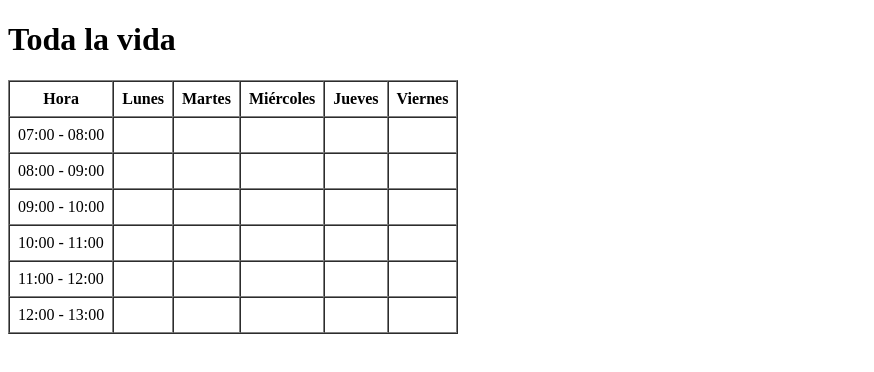
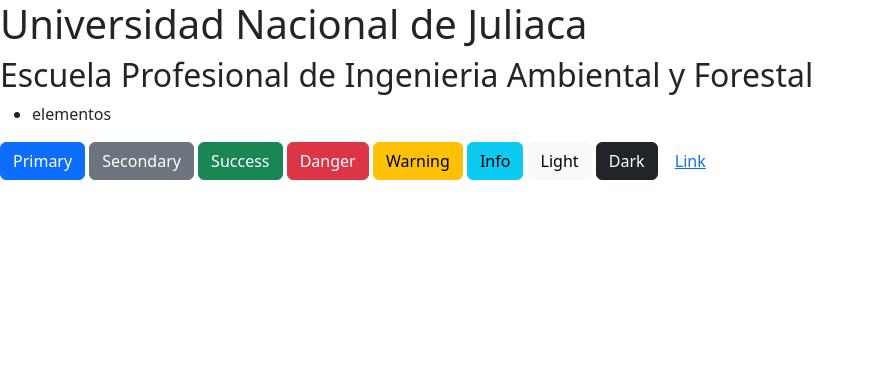
Before and after one commit to RnAraujo/timetable, a plain HTML site: page docs/index.html in a window 1280 px wide. Shown: the whole page, without its empty margins (0-874 px from the left). Drawn offline with nearby package versions, Linux system fonts and the light colour scheme.

Commit message:
style with bootstrap

```diff
--- a/docs/index.html
+++ b/docs/index.html
@@ -4,30 +4,28 @@
 	<meta charset="utf-8">
 	<meta name="viewport" content="width=device-width, initial-scale=1">
 	<title>Horario</title>
+
+  <link href="https://cdn.jsdelivr.net/npm/bootstrap@5.3.8/dist/css/bootstrap.min.css" rel="stylesheet" integrity="sha384-sRIl4kxILFvY47J16cr9ZwB07vP4J8+LH7qKQnuqkuIAvNWLzeN8tE5YBujZqJLB" crossorigin="anonymous">
 </head>
 <body>
-<h1>Toda la vida</h1>
+<h1>Universidad Nacional de Juliaca</h1>
 
-<table border="1" cellpadding="8" cellspacing="0">
-  <thead>
-    <tr>
-      <th>Hora</th>
-      <th>Lunes</th>
-      <th>Martes</th>
-      <th>Miércoles</th>
-      <th>Jueves</th>
-      <th>Viernes</th>
-    </tr>
-  </thead>
-  <tbody>
-    <tr><td>07:00 - 08:00</td><td></td><td></td><td></td><td></td><td></td></tr>
-    <tr><td>08:00 - 09:00</td><td></td><td></td><td></td><td></td><td></td></tr>
-    <tr><td>09:00 - 10:00</td><td></td><td></td><td></td><td></td><td></td></tr>
-    <tr><td>10:00 - 11:00</td><td></td><td></td><td></td><td></td><td></td></tr>
-    <tr><td>11:00 - 12:00</td><td></td><td></td><td></td><td></td><td></td></tr>
-    <tr><td>12:00 - 13:00</td><td></td><td></td><td></td><td></td><td></td></tr>
-  </tbody>
-</table>
+<h2>Escuela Profesional de Ingenieria Ambiental y Forestal</h2>
+
+<ul>
+  <li>elementos</li>
+</ul>
+
+<button type="button" class="btn btn-primary">Primary</button>
+<button type="button" class="btn btn-secondary">Secondary</button>
+<button type="button" class="btn btn-success">Success</button>
+<button type="button" class="btn btn-danger">Danger</button>
+<button type="button" class="btn btn-warning">Warning</button>
+<button type="button" class="btn btn-info">Info</button>
+<button type="button" class="btn btn-light">Light</button>
+<button type="button" class="btn btn-dark">Dark</button>
+
+<button type="button" class="btn btn-link">Link</button>
 
 </body>
 </html>
```
